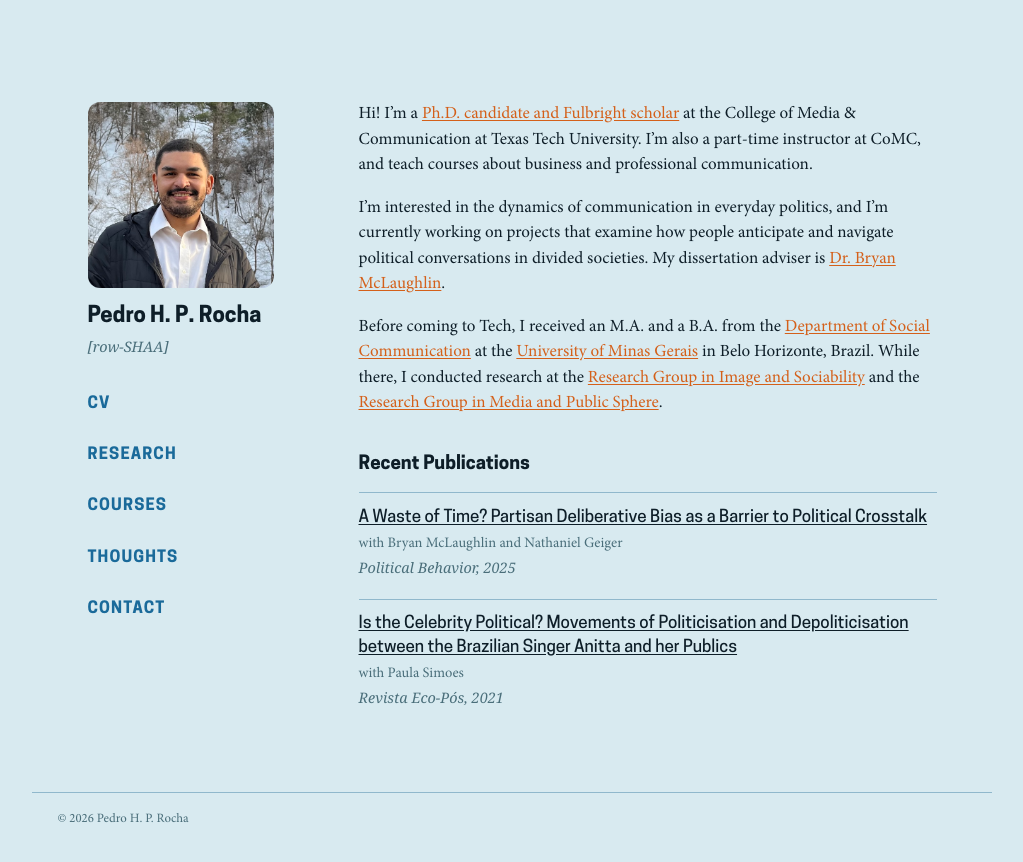
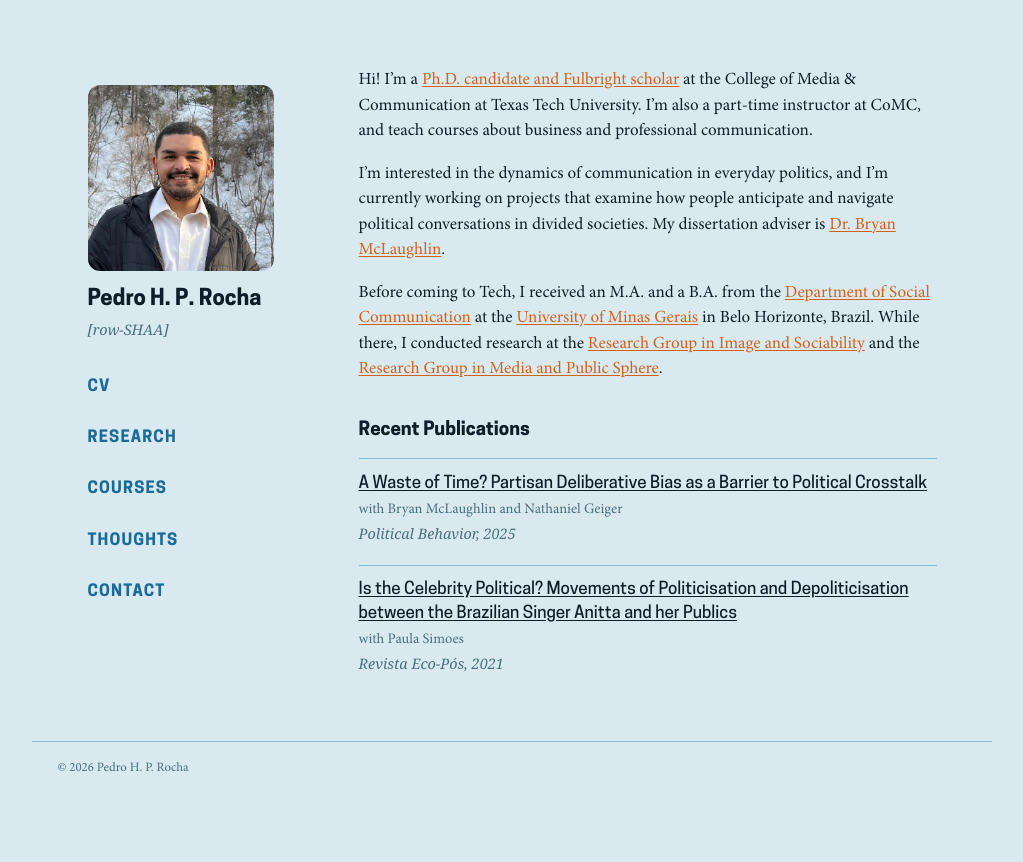
Before and after one commit to pedrohprocha/pedrohprocha.github.io, a Jekyll site: the page built from index.md, in a window 1280 px wide. Shown: the top 862 px of the page, without its empty margins (128-1151 px from the left). Built offline with Jekyll 4.4.1, drawn with Linux system fonts in a browser that asks for light colours; some web fonts are replaced.

Commit message:
tighten spacing

```diff
--- a/assets/css/main.css
+++ b/assets/css/main.css
@@ -99,7 +99,7 @@ h2 {
     font-family: var(--font-heading);
     font-size: 1.1rem;
     font-weight: 700;
-    margin: 2rem 0 0.8rem;
+    margin: 1.2rem 0 0.6rem;
 }
 h3 {
     font-family: var(--font-heading);
@@ -272,7 +272,7 @@ h3 {
     max-width: 900px;
     width: 100%;
     margin: 0 auto;
-    padding: 3rem 1.5rem;
+    padding: 2rem 1.5rem;
     align-items: flex-start;
 }
 
@@ -344,7 +344,7 @@ h3 {
 
 .main-content {
     flex: 1;
-    padding: 3rem 0 1.5rem 3rem;
+    padding: 2rem 0 1.5rem 3rem;
     min-width: 0;
 }
 
```
